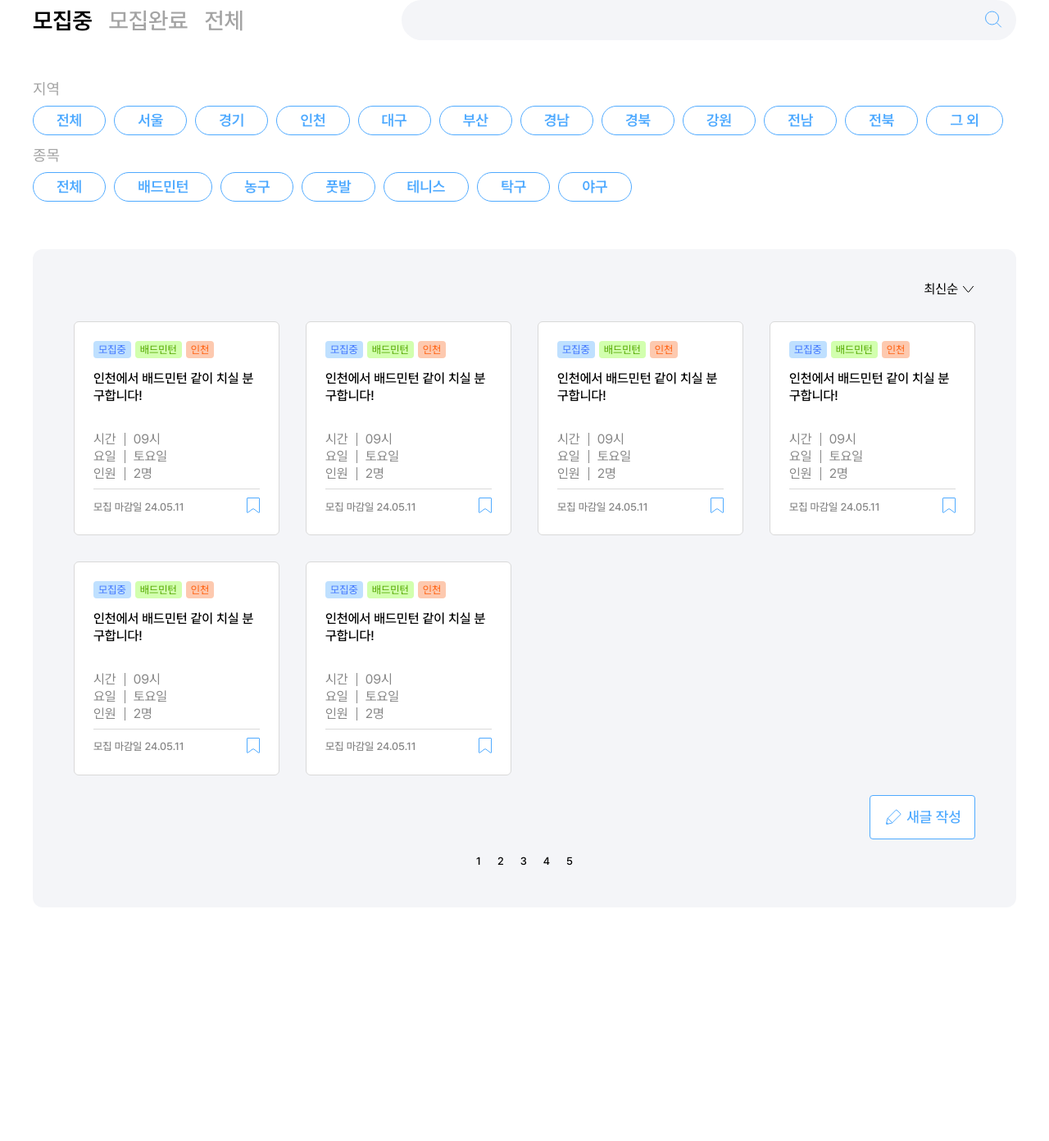
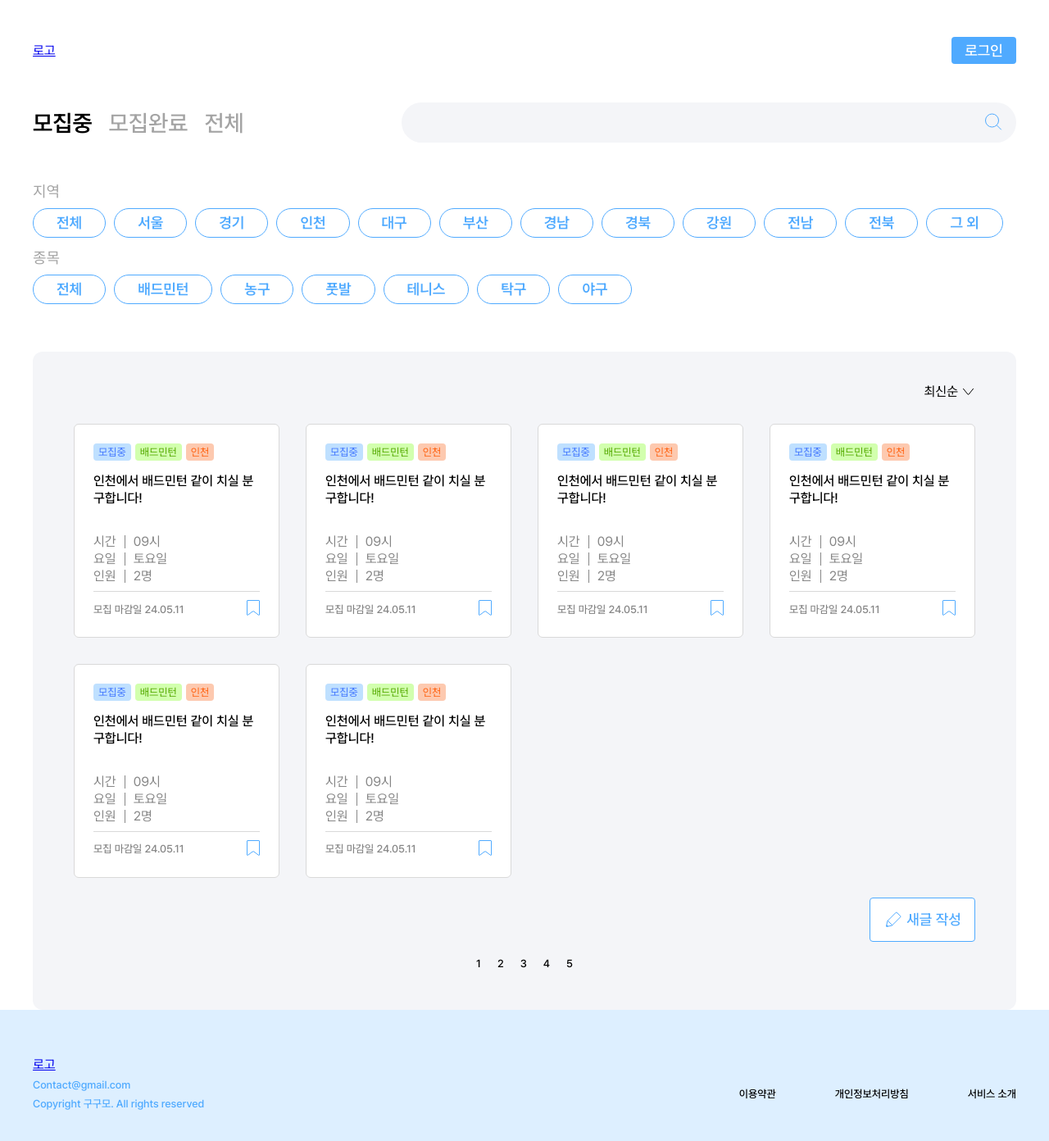
Before and after one commit to MNC-TEAM/gugumo_frontend, a Next.js app: page / in a window 1280 px wide. Shown: the top 1392 px of the page at 82% size. Before the commit the page ends 1107 px from the top, so only its background shows below. Built offline with nearby package versions, Linux system fonts and the light colour scheme.

Commit message:
:lipstick: header, footer ui 작성

```diff
--- a/src/app/(route)/layout.tsx
+++ b/src/app/(route)/layout.tsx
@@ -3,6 +3,8 @@
 import React from 'react'
 import { createGlobalStyle } from 'styled-components';
 import reset from 'styled-reset';
+import Header from '../components/common/Header';
+import Footer from '../components/common/Footer';
 
 const GlobalStyle = createGlobalStyle`
   ${reset}
@@ -12,7 +14,9 @@ export default function layout({children} : {children : React.ReactNode}) {
   return (
     <>
         <GlobalStyle/>
+        <Header/>
         {children}
+        <Footer/>
     </>
   )
 }
--- /dev/null
+++ b/src/app/components/common/Footer/index.tsx
@@ -0,0 +1,24 @@
+import React from 'react'
+import { Copy, Flex, FooterStyle, Service, Wrapper } from './style'
+import Link from 'next/link'
+
+export default function Footer() {
+  return (
+    <FooterStyle>
+        <Wrapper>
+            <Link href={'/'}>로고</Link>
+            <Flex>
+                <Copy>
+                    <p>Contact@gmail.com</p>
+                    <p>Copyright 구구모. All rights reserved</p>
+                </Copy>
+                <Service>
+                    <button>이용약관</button>
+                    <button>개인정보처리방침</button>
+                    <button>서비스 소개</button>
+                </Service>
+            </Flex>
+        </Wrapper>
+    </FooterStyle>
+  )
+}
--- /dev/null
+++ b/src/app/components/common/Footer/style.ts
@@ -0,0 +1,43 @@
+import styled from "styled-components";
+
+export const Wrapper = styled.div`
+    max-width: 1200px;
+    margin: 0 auto;
+    display: flex;
+    flex-direction: column;
+    justify-content: center;
+    height: 100%;
+`;
+
+export const FooterStyle = styled.footer`
+    background: #DDEFFF;
+    height: 180px;
+`;
+
+
+export const Flex = styled.div`
+    display: flex;
+    justify-content: space-between;
+    margin-top: 10px;
+`;
+
+export const Copy = styled.div`
+    p {
+        color: #4FAAFF;
+        font-weight: 500;
+        font-size: 13px;
+        + p {
+            margin-top: 10px;
+        }
+    }
+`;
+
+export const Service = styled.div`
+   display: flex;
+   gap: 72px;
+   button {
+    all: unset;
+    font-weight: 500;
+    font-size: 13px;
+   }
+`;
--- /dev/null
+++ b/src/app/components/common/Header/index.tsx
@@ -0,0 +1,13 @@
+import { HeaderStyle, LoginStyle, Wrapper } from './style'
+import Link from 'next/link'
+
+export default function Header() {
+  return (
+    <HeaderStyle>
+      <Wrapper>
+        <Link href={'/'}>로고</Link>
+        <LoginStyle href={"/login"}>로그인</LoginStyle>
+      </Wrapper>
+    </HeaderStyle>
+  )
+}
--- /dev/null
+++ b/src/app/components/common/Header/style.ts
@@ -0,0 +1,30 @@
+import Link from "next/link";
+import styled from "styled-components";
+
+export const HeaderStyle = styled.header`
+    height: 80px;
+    margin-top: 45px;
+`;
+
+export const Wrapper = styled.div`
+    max-width: 1200px;
+    margin: 0 auto;
+    display: flex;
+    align-items: center;
+    justify-content: space-between;
+`;
+
+
+export const LoginStyle = styled(Link)`
+    width: 79px;
+    height: 33px;
+    display: flex;
+    align-items: center;
+    justify-content: center;
+    text-decoration: none;
+    background: #4FAAFF;
+    color: #fff;
+    font-size: 18px;
+    font-weight: 500;
+    border-radius: 4px;
+`;
```
